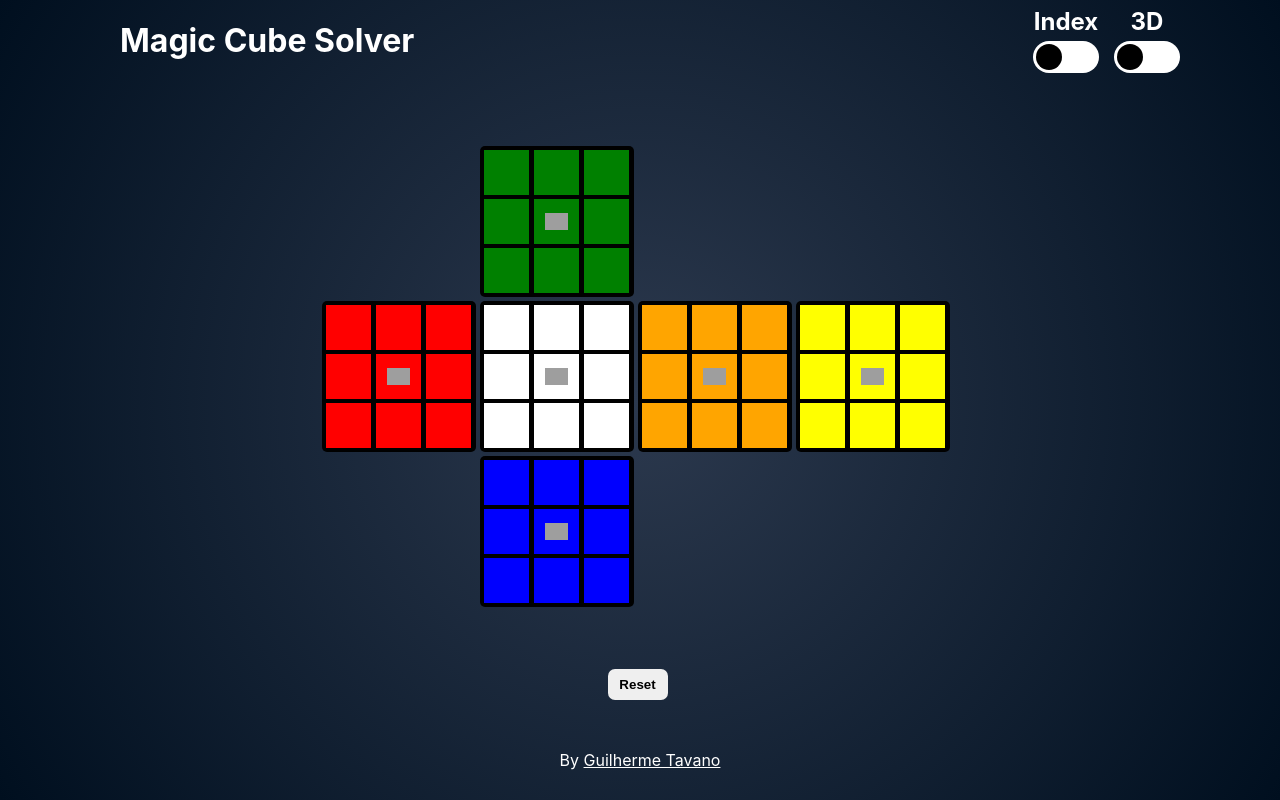
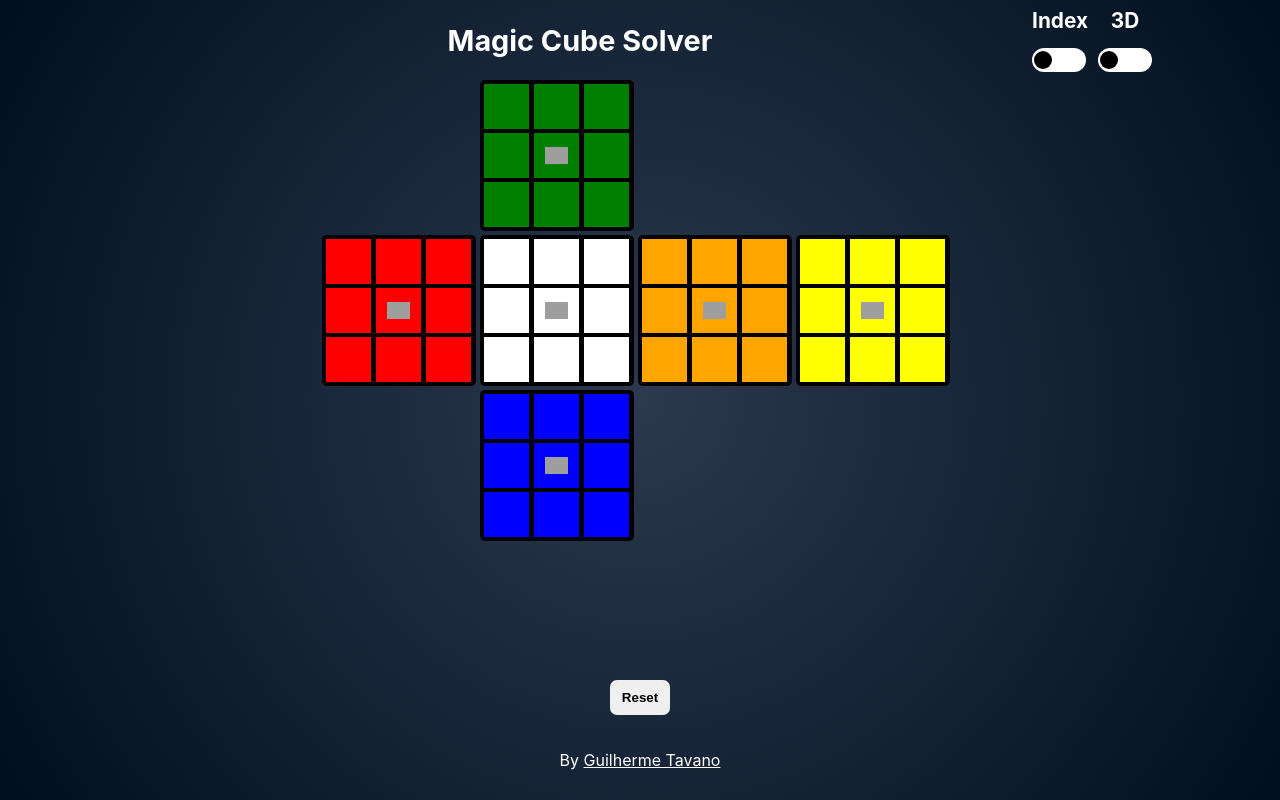
Before and after one commit to guitavano/magicCubeSolver, a React (Create React App) app: page / in a window 1280 px wide. Built offline with nearby package versions, Linux system fonts and the light colour scheme; grey boxes are pictures that could not be loaded.

Commit message:
Consertando quebras de página

```diff
--- a/src/App.css
+++ b/src/App.css
@@ -1,9 +1,10 @@
 .App {
   text-align: center;
-  display: flex;
+  display: grid;
+  grid-template-columns: 0.8fr;
+  grid-template-rows: 10vh 80vh 10vh;
   justify-content: center;
-  flex-direction: column;
-  align-items: center;
+  align-content: center;
 }
 
 .App-logo {
@@ -18,19 +19,17 @@
 }
 
 header{
-  display: flex;
+  display: grid;
+  grid-template-rows: 1fr;
+  grid-template-columns: 1fr 0.1fr;
+  align-items: center;
   justify-content: space-between;
-  align-items: center;
-  width: 100%;
-  height: 10vh;
-  max-width: 1080px;
-  margin: auto;
 }
 
 footer{
-  display: flex;
+  display: grid;
   align-items: center;
-  height: 10vh;
+  justify-items: center;
 }
 
 footer a{
@@ -49,63 +48,64 @@ footer span{
 }
 
 h1{
-  margin: 20px;
   color: white;
+  font-size: 1.8em;
 }
 
 .options{
-  display: flex;
-  gap: 15px;
+  display: grid;
+  grid-template-columns: 0.4fr 0.4fr;
+  grid-template-rows: 1fr;
+  justify-content: end;
+  column-gap: 10px;
+}
+
+.sub-option {
+  display: grid;
+  grid-template-rows: 5vh 5vh;
+  justify-content: center;
+  align-items: center;
 }
 
 .sub-option h2{
   color: white;
+  font-size: 1.3em;
 }
 
 .sub-option .check{
-  width: 60px;
-  height: 26px;
+  width: 50px;
+  height: 20px;
   border-radius: 50px;
+  padding: 2px;
   cursor: pointer;
-  padding: 3px;
-  margin-top: 5px;
   background-color: white;
   transition: 0.5s;
+  display: grid;
+  justify-content: start;
+  align-content: center;
 }
 
 .sub-option .check .circle{
-  display: block;
-  width: 26px;
-  height: 26px;
+  width: 18px;
+  height: 18px;
   background-color: black;
   border-radius: 100%;
   transition: 0.5s;
-  margin-left: 0px;
 }
 
 .sub-option.active .check{
   background-color: green;
-}
-
-.sub-option.active .check .circle{
-  margin-left: 34px;
+  justify-content: end;
 }
 
 .main{
   width: 100%;
   max-width: 1080px;
-  margin: auto;
-  display: flex;
-  flex-direction: column;
-  justify-content: center;
-  align-items: center;
-  height: 80vh;
-  position: relative;
-}
+  display: grid;
+  grid-template-columns: 1fr;
+  grid-template-rows: 1.5fr 0.1fr;
+  justify-items: center;
 
-.buttons{
-  position: absolute;
-  bottom: 20px;
 }
 
 .block.Y, #yellow{
@@ -135,18 +135,24 @@ h1{
   background-color: white;
 }
 
+.active.main {
+  display: grid;
+  grid-template-rows: 0.8fr 0.1fr 0.1fr;
+  align-items: center;
+}
+
 .active.cube-container{
   width: 200px;
   height: 200px;
   perspective: 600px;
-  margin-top: -100px;
   transition: 1s;
+  margin-bottom: 50px;
 }
 
 .active .cube{
   width: 100%;
   height: 100%;
-  position: relative;
+  /* position: relative; */
   transform-style: preserve-3d;
   transition: transform 1s;
   transition: 1s;
@@ -292,7 +298,6 @@ h1{
 }
 
 .not-active.cube-container{
-  margin-top: -200px;
   transition: 1s;
 }
 
@@ -343,14 +348,17 @@ h1{
 }
 
 .options-3d{
-  position: absolute;
+  /* position: absolute; */
   bottom: 70px;
+  display: grid;
+  grid-template-columns: repeat(6, 60px);
+  column-gap: 5px;
 }
 
 .options-3d button, .buttons button {
   padding: 8px;
-  margin-right: 5px;
   width: 60px;
+  height: 35px;
   border: none;
   border-radius: 7px;
   font-weight: bold;
--- a/src/App.js
+++ b/src/App.js
@@ -169,7 +169,7 @@ function App() {
           </div>
         </div>
       </header>
-      <section className='main'>
+      <section className={`main ${is3d ? 'active': ''}`}>
         <div className={`cube-container ${is3d ? 'active': 'not-active'}`}>
           <div className={`cube ${frontSide}`}>
           {cube?.map((side) => {
```
